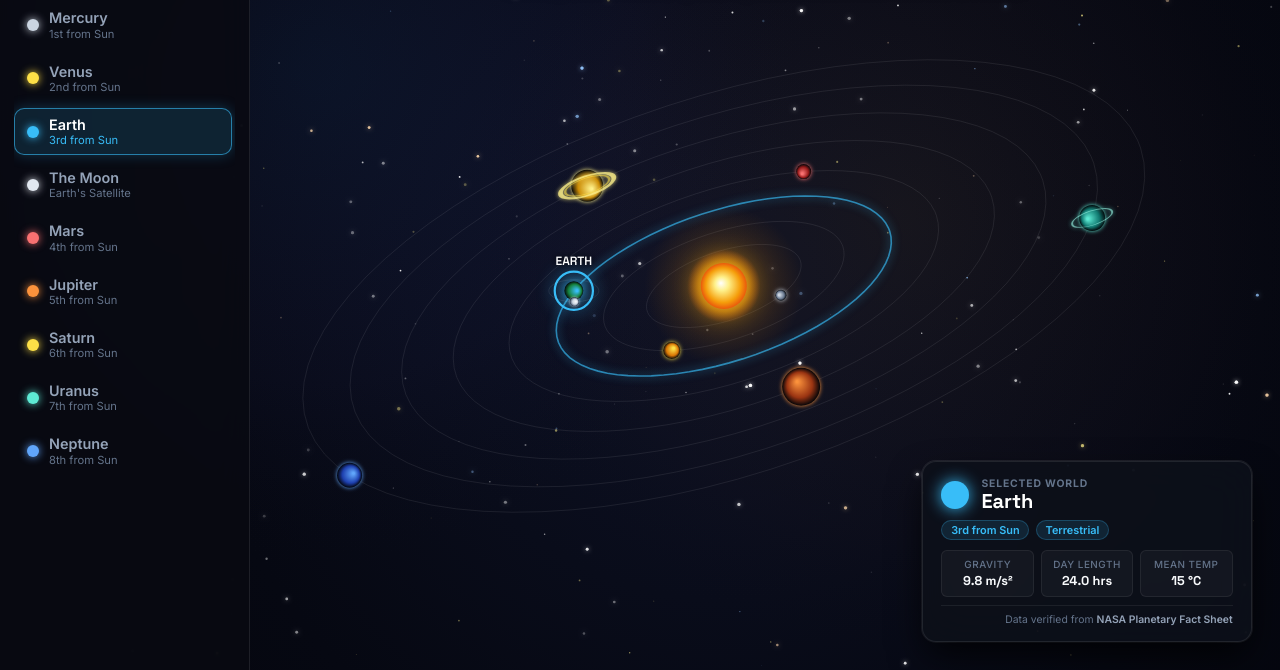
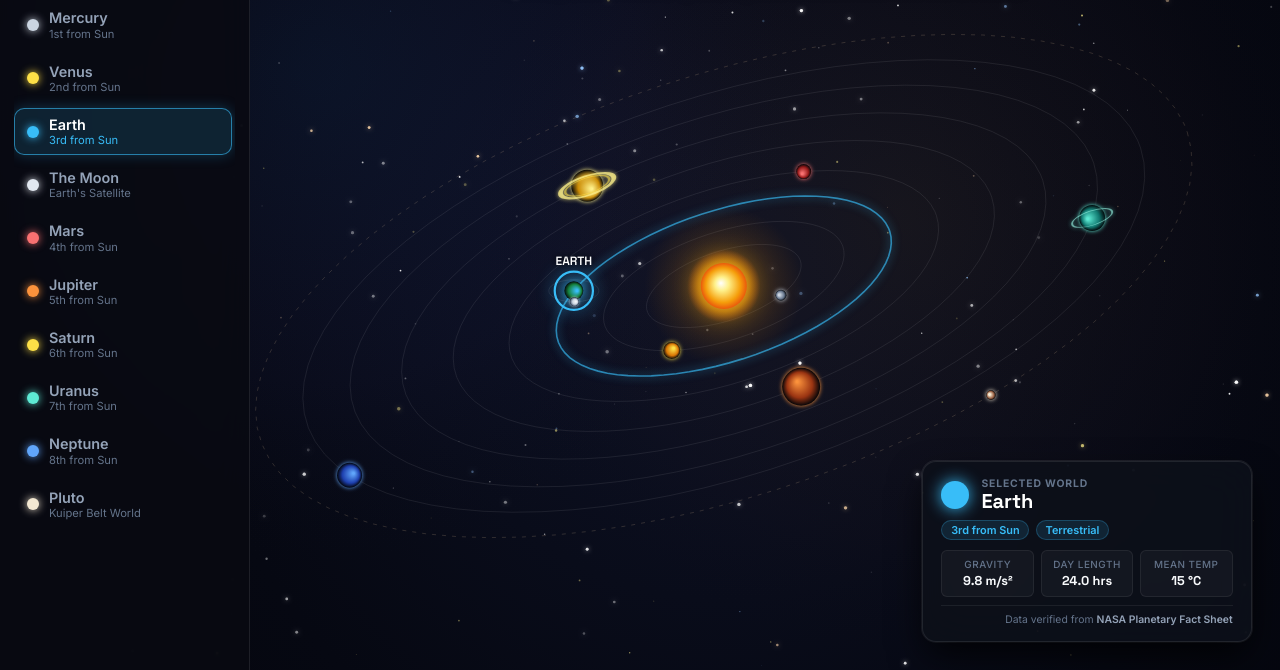
Before and after one commit to noushin-sk03/planet-name-poster-vf, a plain HTML site: page index.html in a window 1280 px wide. Shown: the part 130-800 px from the top of the page. Drawn offline with Linux system fonts and the light colour scheme; animation ran at ten frames a second.

Commit message:
feat(pluto): add Pluto as special Kuiper Belt dwarf planet with verified NASA telemetry and dashed orbit

```diff
--- a/index.html
+++ b/index.html
@@ -13,7 +13,7 @@
   <link href="https://fonts.googleapis.com/css2?family=Cinzel:wght@700;900&family=Inter:wght@400;500;600;700&family=Space+Grotesk:wght@600;700&display=swap" rel="stylesheet">
 
   <!-- Cache-busting query parameter ensures fresh CSS -->
-  <link rel="stylesheet" href="css/style.css?v=3.0">
+  <link rel="stylesheet" href="css/style.css?v=4.0">
 </head>
 <body>
   <!-- Full-Screen Interactive Solar System Canvas -->
@@ -106,7 +106,7 @@
   </aside>
 
   <!-- Scripts: Background animation, then app controller -->
-  <script src="js/background.js?v=3.0"></script>
-  <script src="js/app.js?v=3.0"></script>
+  <script src="js/background.js?v=4.0"></script>
+  <script src="js/app.js?v=4.0"></script>
 </body>
 </html>
--- a/js/app.js
+++ b/js/app.js
@@ -112,6 +112,16 @@ document.addEventListener('DOMContentLoaded', () => {
       gravity: '11.2 m/s²',
       dayLength: '16.1 hrs',
       temp: '-200 °C'
+    },
+    {
+      id: 'pluto',
+      name: 'Pluto',
+      order: 'Kuiper Belt World',
+      type: 'Special Dwarf Planet ✨',
+      color: '#f3e8d2',
+      gravity: '0.6 m/s²',
+      dayLength: '153.3 hrs',
+      temp: '-225 °C'
     }
   ];
 
--- a/js/background.js
+++ b/js/background.js
@@ -199,6 +199,19 @@ const SolarBackground = (() => {
       orbitScale: 0.98,
       speed: 0.00015,
       angle: 2.8,
+      projX: 0,
+      projY: 0
+    },
+    {
+      id: 'pluto',
+      name: 'Pluto ✨',
+      color: '#f3e8d2',
+      secondaryColor: '#9a6042',
+      radius: 4.8,
+      orbitScale: 1.09,
+      speed: 0.00010,
+      angle: 1.1,
+      isDwarf: true,
       projX: 0,
       projY: 0
     }
@@ -465,16 +478,24 @@ const SolarBackground = (() => {
       ctx.closePath();
 
       if (isSelected) {
+        ctx.setLineDash([]);
         ctx.strokeStyle = 'rgba(56, 189, 248, 0.65)';
         ctx.lineWidth = 1.6;
         ctx.shadowColor = '#38bdf8';
         ctx.shadowBlur = 9;
+      } else if (p.isDwarf) {
+        ctx.setLineDash([4, 6]);
+        ctx.strokeStyle = 'rgba(254, 215, 170, 0.16)';
+        ctx.lineWidth = 1.0;
+        ctx.shadowBlur = 0;
       } else {
+        ctx.setLineDash([]);
         ctx.strokeStyle = 'rgba(255, 255, 255, 0.08)';
         ctx.lineWidth = 1.0;
         ctx.shadowBlur = 0;
       }
       ctx.stroke();
+      ctx.setLineDash([]);
     });
     ctx.restore();
   }
```
Also changed, not shown: data/planets.json (+21 -0 lines).
